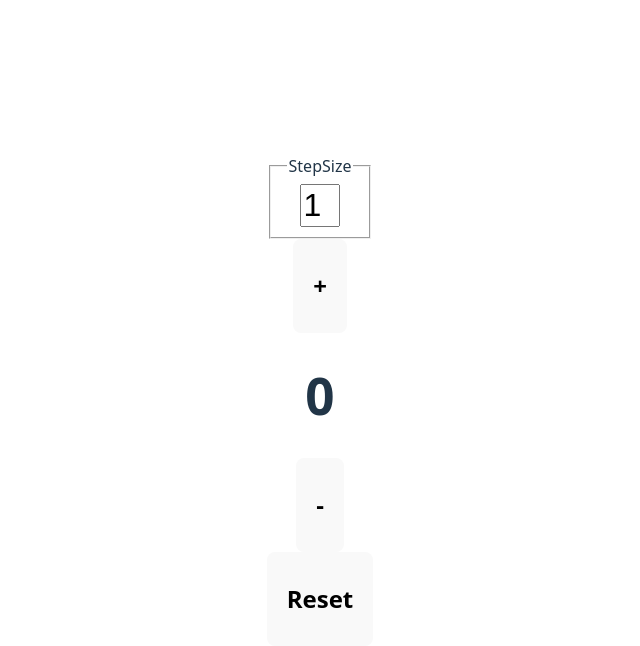
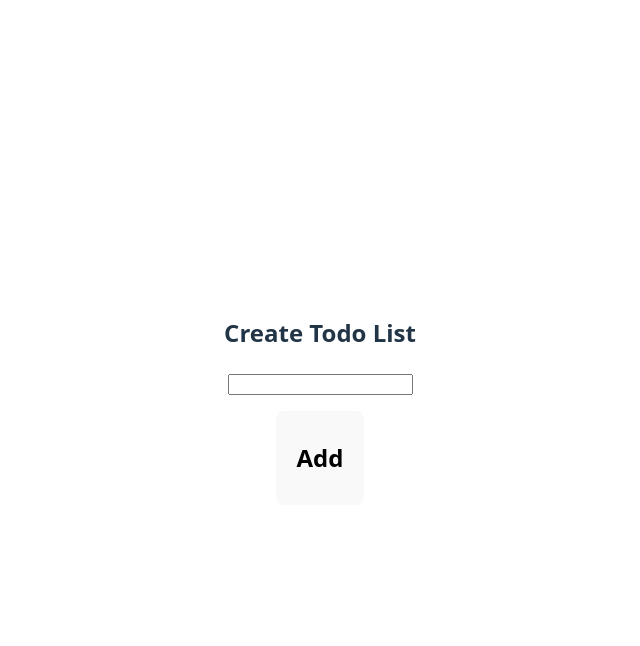
Before and after one commit to mstanton6/320.9LAB, a React (Vite) app: page / in a window 1280 px wide. Shown: the top 646 px of the page, without its empty margins (320-960 px from the left). Built offline with nearby package versions, Linux system fonts and the light colour scheme.

Commit message:
add working

```diff
--- a/src/App.jsx
+++ b/src/App.jsx
@@ -5,49 +5,53 @@ import "./App.css";
 // Can be separated to its own file!
 function reducer(state, action) {
   switch (action.type) {
-    case "increment":
-      return { count: state.count + action.payload };
-    case "decrement":
-      return { count: state.count - action.payload };
-    case "reset":
-      return { count: 0 };
+    case "add":
+      if (!action.payload.trim()) return state;
+      const newTodo = {
+          "userId": 1,
+          "id": Date.now(),
+          "title": action.payload,
+          "completed": false
+        };
+        return [newTodo, ...state];
+
+    case "toggle":
+
+
     default:
       return state;
   }
 }
 
 function App() {
-  const [state, dispatch] = useReducer(reducer, { count: 0 });
-  const [step, setStep] = useState(1);
-
-  function handleStepSize(e) {
-    setStep(Number(e.target.value));
-  }
+  const [todos, dispatch] = useReducer(reducer, []);
+  const [inputText, setInputText] = useState("");
 
   return (
     <>
-      <fieldset>
-        <legend>StepSize</legend>
+      <div>
+        <h2>Create Todo List</h2>
         <input
-          style={{ fontSize: "2em", fieldSizing: "content" }}
-          onChange={handleStepSize}
-          type="number"
-          name="step"
-          value={step}
+          value={inputText}
+          type="text"
+          onChange={(e) => setInputText(e.target.value)}
         />
-      </fieldset>
 
-      <DispatchButton dispatch={dispatch} payload={step} type={"increment"}>
-        <h2>+</h2>
-      </DispatchButton>
-      <h1>{state.count}</h1>
-      <DispatchButton dispatch={dispatch} payload={step} type={"decrement"}>
-        <h2>-</h2>
-      </DispatchButton>
-      <br />
-      <DispatchButton dispatch={dispatch} type={"reset"}>
-        <h2>Reset</h2>
-      </DispatchButton>
+        <ul>
+          {todos.map(todo => (
+            <li key={todo.id}>
+              {todo.id} - {todo.title}
+            </li>
+          ))}
+        </ul>
+
+
+        <DispatchButton dispatch={dispatch} payload={inputText} type={"add"}>
+          <h2>Add</h2>
+        </DispatchButton>
+
+      </div>
+
     </>
   );
 }
```
